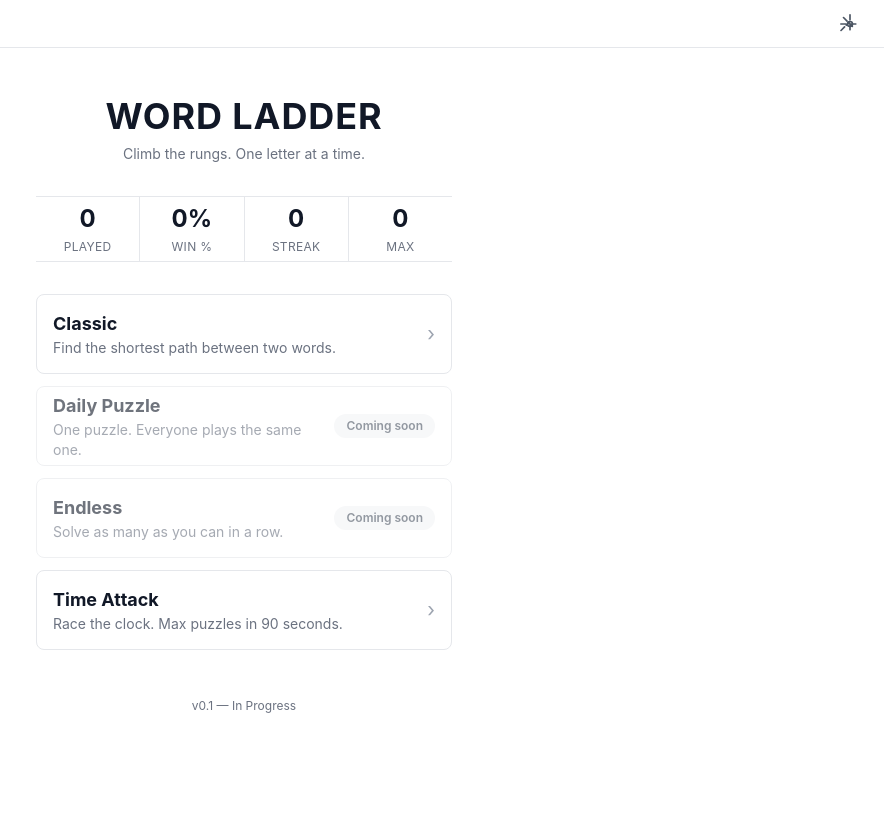
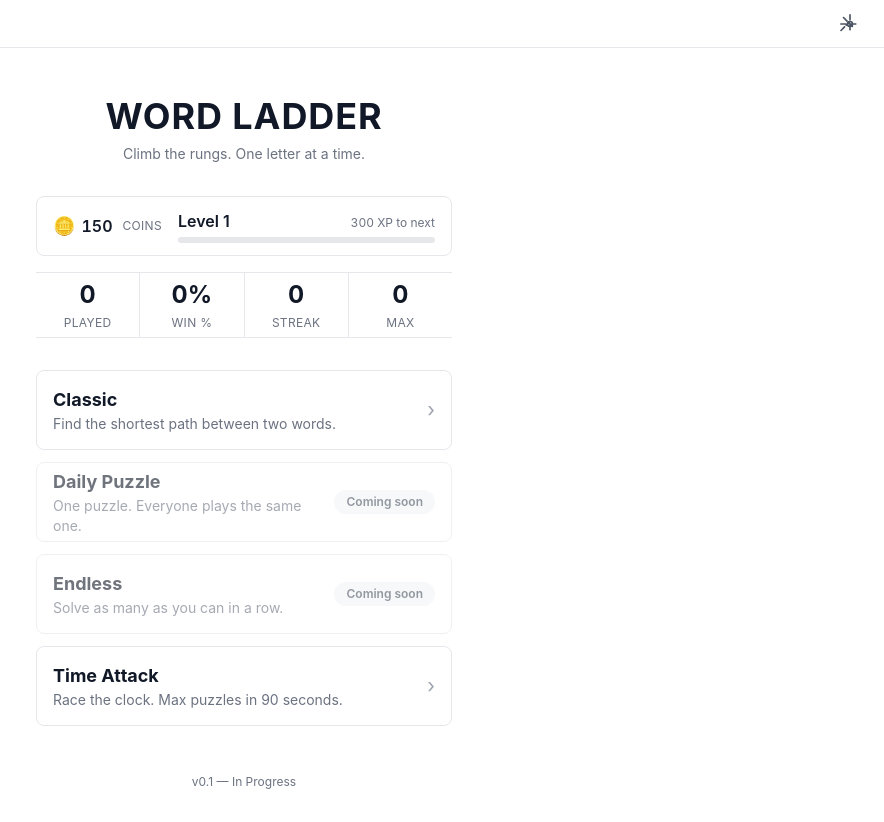
Before and after one commit to nicholasgarnerviad-debug/In-progress-word-ladder-, a React (Vite) app: page / in a window 1280 px wide. Shown: the whole page, without its empty margins (396-1280 px from the left). Before the commit the page ends 800 px from the top, so only its background shows below. Built offline with nearby package versions, Linux system fonts and the light colour scheme.

Commit message:
feat(components): add WalletStrip with coins, level, and XP progress bar

```diff
--- /dev/null
+++ b/src/components/economy/WalletStrip.tsx
@@ -0,0 +1,94 @@
+import React from 'react';
+import { useNavigate } from 'react-router-dom';
+import { useEconomy } from '../../lib/economy/useEconomy';
+import { xpProgressInLevel, xpToNextLevel } from '../../lib/economy/levels';
+
+export type WalletStripProps = {
+  compact?: boolean;
+  /** If true, the entire strip is a clickable link to /profile. Default true. */
+  linkToProfile?: boolean;
+};
+
+export function WalletStrip({ compact = false, linkToProfile = true }: WalletStripProps) {
+  const { coins, xp, level } = useEconomy();
+  const navigate = useNavigate();
+
+  const progress = xpProgressInLevel(xp);
+  const toNext = xpToNextLevel(xp);
+
+  const handleClick = linkToProfile ? () => navigate('/profile') : undefined;
+
+  const Wrapper = linkToProfile ? 'button' : 'div';
+
+  return (
+    <Wrapper
+      onClick={handleClick}
+      className={[
+        'w-full text-left flex items-center gap-4 rounded-lg border border-gray-200 dark:border-gray-800',
+        compact ? 'px-3 py-2' : 'px-4 py-3',
+        linkToProfile
+          ? 'hover:bg-gray-50 dark:hover:bg-gray-900 focus-visible:ring-2 focus-visible:ring-blue-500 focus-visible:outline-none transition cursor-pointer'
+          : '',
+      ].join(' ')}
+      aria-label={linkToProfile ? 'Open profile' : undefined}
+    >
+      <CoinDisplay coins={coins} compact={compact} />
+      <LevelDisplay level={level} xpToNext={toNext} progress={progress} compact={compact} />
+    </Wrapper>
+  );
+}
+
+function CoinDisplay({ coins, compact }: { coins: number; compact: boolean }) {
+  return (
+    <div className="flex items-center gap-1.5 shrink-0">
+      <span aria-hidden className={compact ? 'text-base' : 'text-lg'}>
+        🪙
+      </span>
+      <span className={`font-semibold tabular-nums ${compact ? 'text-sm' : 'text-base'}`}>
+        {coins.toLocaleString()}
+      </span>
+      {!compact && (
+        <span className="text-xs uppercase tracking-wide text-gray-500 dark:text-gray-400 ml-1">
+          coins
+        </span>
+      )}
+    </div>
+  );
+}
+
+function LevelDisplay({
+  level,
+  xpToNext,
+  progress,
+  compact,
+}: {
+  level: number;
+  xpToNext: number;
+  progress: number;
+  compact: boolean;
+}) {
+  return (
+    <div className="flex-1 min-w-0">
+      <div className="flex items-baseline justify-between gap-2 mb-1">
+        <span className={`font-semibold ${compact ? 'text-sm' : 'text-base'}`}>
+          Level {level}
+        </span>
+        {!compact && (
+          <span className="text-xs text-gray-500 dark:text-gray-400 tabular-nums">
+            {xpToNext} XP to next
+          </span>
+        )}
+      </div>
+      <div className="h-1.5 rounded-full bg-gray-200 dark:bg-gray-800 overflow-hidden">
+        <div
+          className="h-full bg-blue-500 dark:bg-blue-400 transition-[width] duration-500 ease-out"
+          style={{ width: `${Math.round(progress * 100)}%` }}
+          aria-hidden
+        />
+      </div>
+      <span className="sr-only">
+        Level {level}, {Math.round(progress * 100)} percent to next level
+      </span>
+    </div>
+  );
+}
--- a/src/pages/HomePage.tsx
+++ b/src/pages/HomePage.tsx
@@ -1,6 +1,7 @@
 import React, { useEffect } from 'react';
 import { Link } from 'react-router-dom';
 import { ModeTile } from '../components/ModeTile';
+import { WalletStrip } from '../components/economy/WalletStrip';
 import { StatsStrip } from '../components/StatsStrip';
 
 export const HomePage: React.FC = () => {
@@ -44,6 +45,11 @@ export const HomePage: React.FC = () => {
           </p>
         </div>
 
+        {/* Wallet strip */}
+        <div className="mb-4">
+          <WalletStrip />
+        </div>
+
         {/* Stats strip */}
         <div className="mb-8">
           <StatsStrip />
```
Also changed, not shown: 1 other file (tests, documents, lock files or other folders).
